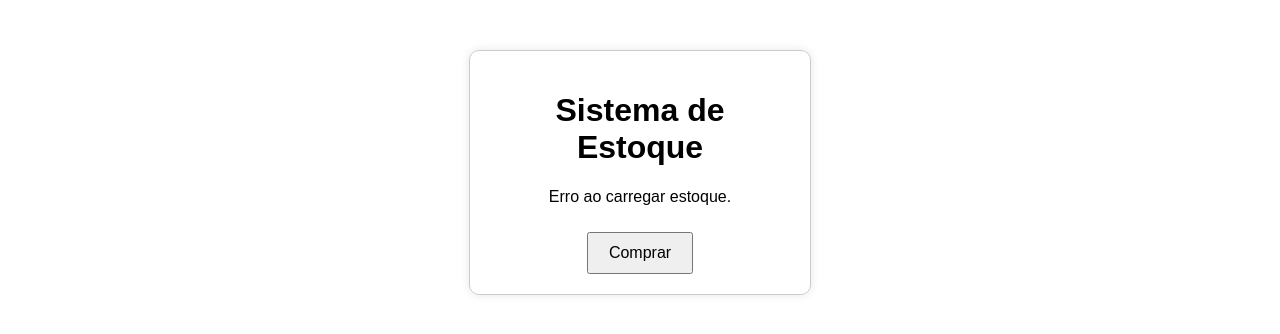
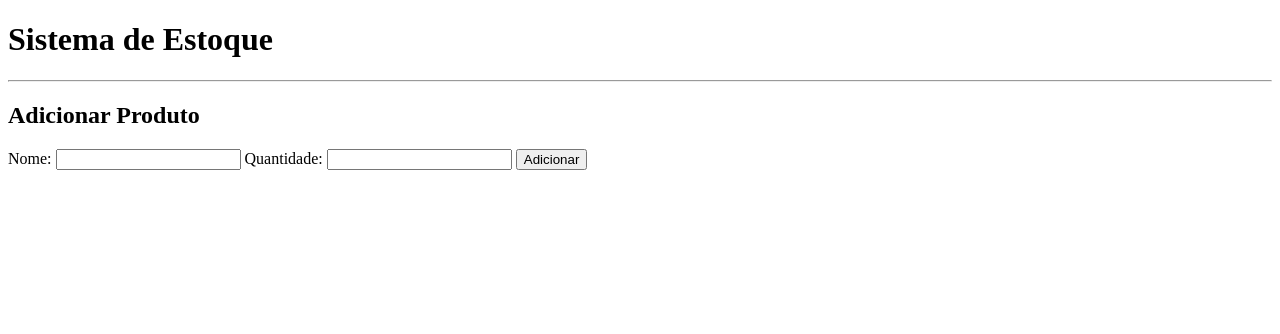
Before and after one commit to NathanAmu/Teste-estoq, a plain HTML site: page index.html in a window 1280 px wide. Drawn offline with Linux system fonts and the light colour scheme; no server answers.

Commit message:
Update index.html

```diff
--- a/index.html
+++ b/index.html
@@ -3,78 +3,58 @@
 <head>
     <meta charset="UTF-8">
     <meta name="viewport" content="width=device-width, initial-scale=1.0">
-    <title>Sistema de Estoques</title>
-    <style>
-        body {
-            font-family: Arial, sans-serif;
-            text-align: center;
-            margin-top: 50px;
+    <title>Sistema de Estoque</title>
+    <script>
+        async function carregarEstoque() {
+            const resposta = await fetch('/estoque');
+            const estoque = await resposta.json();
+            const lista = document.getElementById('estoque');
+            lista.innerHTML = '';
+            estoque.forEach(produto => {
+                lista.innerHTML += `
+                    <li>
+                        ${produto.nome} - Quantidade: ${produto.quantidade}
+                        <button onclick="comprar(${produto.id})" ${produto.quantidade === 0 ? 'disabled' : ''}>Comprar</button>
+                    </li>`;
+            });
         }
-        .container {
-            max-width: 300px;
-            margin: auto;
-            padding: 20px;
-            border: 1px solid #ccc;
-            border-radius: 10px;
-            box-shadow: 0 0 10px rgba(0, 0, 0, 0.1);
+
+        async function comprar(id) {
+            const resposta = await fetch(`/comprar/${id}`, { method: 'POST' });
+            const resultado = await resposta.json();
+            alert(resultado.mensagem || resultado.erro);
+            carregarEstoque();
         }
-        button {
-            padding: 10px 20px;
-            font-size: 16px;
-            margin-top: 10px;
-            cursor: pointer;
+
+        async function adicionarProduto() {
+            const nome = document.getElementById('nome').value;
+            const quantidade = parseInt(document.getElementById('quantidade').value);
+
+            const resposta = await fetch('/adicionar', {
+                method: 'POST',
+                headers: { 'Content-Type': 'application/json' },
+                body: JSON.stringify({ nome, quantidade }),
+            });
+
+            const resultado = await resposta.json();
+            alert(resultado.mensagem || resultado.erro);
+            carregarEstoque();
         }
-        button:disabled {
-            background-color: #ccc;
-            cursor: not-allowed;
-        }
-    </style>
+
+        document.addEventListener('DOMContentLoaded', carregarEstoque);
+    </script>
 </head>
 <body>
-    <div class="container">
-        <h1>Sistema de Estoque</h1>
-        <p id="estoque">Carregando estoque...</p>
-        <button id="comprarBtn" onclick="comprarProduto()">Comprar</button>
-    </div>
-
-    <script>
-        const backendUrl = "https://teste-backend-zwah.onrender.com"; // Troque pela URL do backend hospedado no Render
-
-        async function atualizarEstoque() {
-            try {
-                const response = await fetch(`${backendUrl}/api/estoque`);
-                const data = await response.json();
-                document.getElementById('estoque').textContent = `Estoque: ${data.quantidade}`;
-                if (data.quantidade === 0) {
-                    document.getElementById('comprarBtn').disabled = true;
-                }
-            } catch (error) {
-                console.error("Erro ao atualizar o estoque:", error);
-                document.getElementById('estoque').textContent = "Erro ao carregar estoque.";
-            }
-        }
-
-        async function comprarProduto() {
-            try {
-                const response = await fetch(`${backendUrl}/api/comprar`, { method: 'POST' });
-                if (response.ok) {
-                    const data = await response.json();
-                    document.getElementById('estoque').textContent = `Estoque: ${data.estoque}`;
-                    if (data.estoque === 0) {
-                        alert('Estoque esgotado!');
-                        document.getElementById('comprarBtn').disabled = true;
-                    }
-                } else {
-                    const error = await response.json();
-                    alert(error.message);
-                }
-            } catch (error) {
-                console.error("Erro ao comprar produto:", error);
-            }
-        }
-
-        // Atualizar estoque ao carregar a página
-        atualizarEstoque();
-    </script>
+    <h1>Sistema de Estoque</h1>
+    <ul id="estoque"></ul>
+    <hr>
+    <h2>Adicionar Produto</h2>
+    <form onsubmit="event.preventDefault(); adicionarProduto();">
+        <label for="nome">Nome:</label>
+        <input type="text" id="nome" required>
+        <label for="quantidade">Quantidade:</label>
+        <input type="number" id="quantidade" required>
+        <button type="submit">Adicionar</button>
+    </form>
 </body>
 </html>
```
